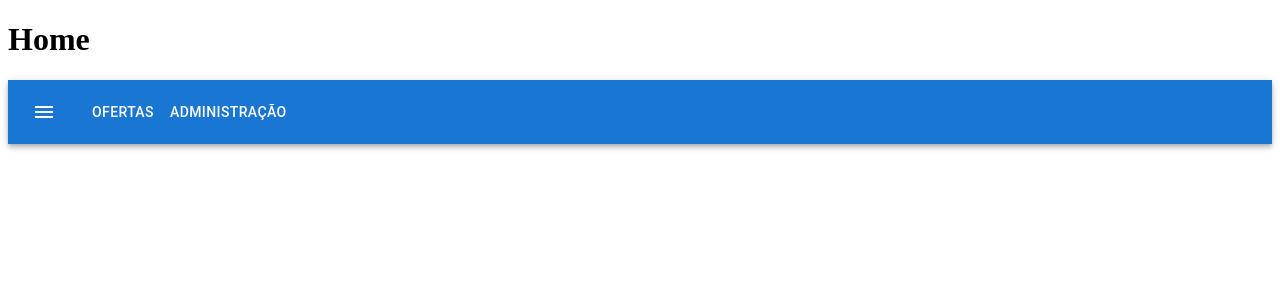
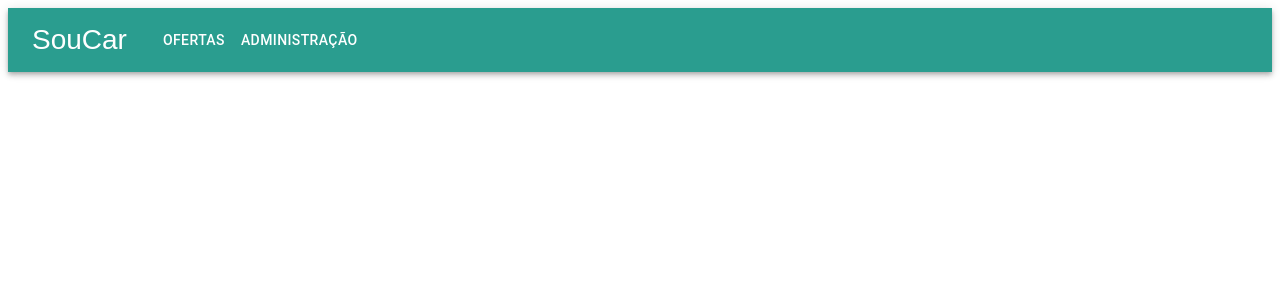
Before and after one commit to maiaaraujo/teste-sou, a React (Create React App) app: page / in a window 1280 px wide. Shown: the top 300 px of the page. Built offline with nearby package versions, Linux system fonts and the light colour scheme.

Commit message:
change color navbar

```diff
--- a/src/components/Navbar/Navbar.js
+++ b/src/components/Navbar/Navbar.js
@@ -2,15 +2,13 @@ import * as React from 'react';
 import AppBar from '@mui/material/AppBar';
 import Box from '@mui/material/Box';
 import Toolbar from '@mui/material/Toolbar';
-import Typography from '@mui/material/Typography';
 import Button from '@mui/material/Button';
 import IconButton from '@mui/material/IconButton';
-import MenuIcon from '@mui/icons-material/Menu';
 
 export default function Navbar() {
   return (
     <Box sx={{ flexGrow: 1 }}>
-      <AppBar position="static">
+      <AppBar position="static" sx={{ bgcolor: '#2a9d8f' }}>
         <Toolbar>
           <IconButton
             size="large"
@@ -19,7 +17,7 @@ export default function Navbar() {
             aria-label="menu"
             sx={{ mr: 2 }}
           >
-            <MenuIcon />
+            SouCar
           </IconButton>
           <Button color="inherit">Ofertas</Button>
           <Button color="inherit">Administração</Button>
--- a/src/pages/HomePage/HomePage.js
+++ b/src/pages/HomePage/HomePage.js
@@ -5,7 +5,6 @@ import Navbar from '../../components/Navbar/Navbar';
 function HomePage() {
   return (
     <div>
-      <h1>Home</h1>
       <Navbar/>
     </div>
   );
```
Also changed, not shown: 1 other file (tests, documents, lock files or other folders).
